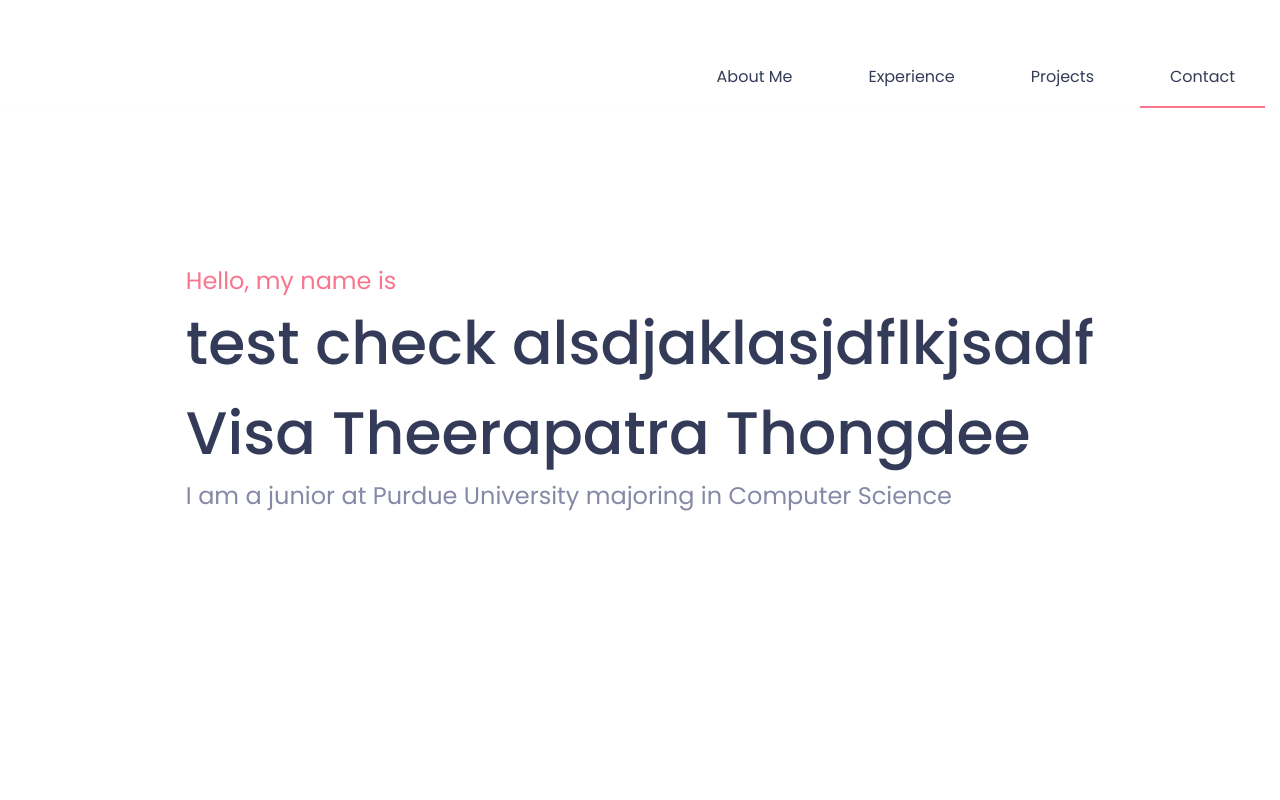
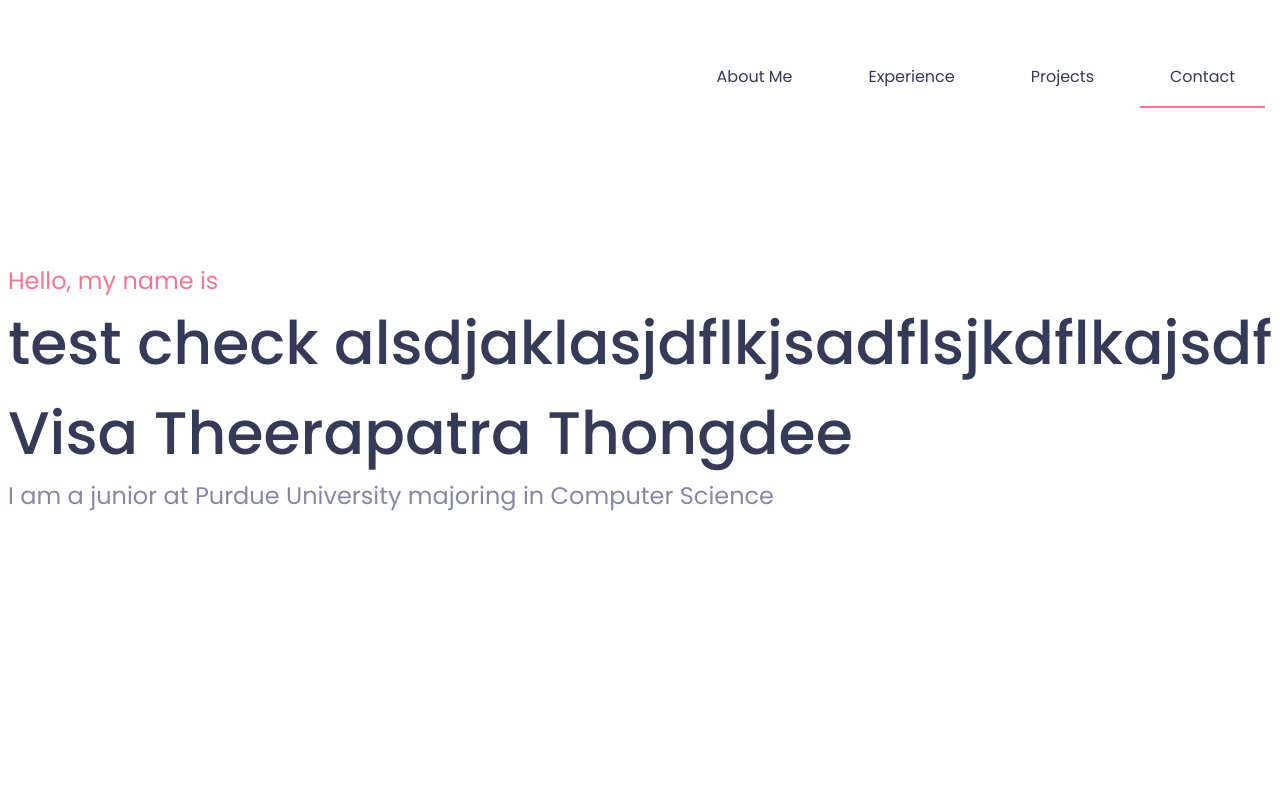
Before and after one commit to visathongdee/personal-website, a React (Create React App) app in the folder my-app/: page / in a window 1280 px wide. Shown: the top 800 px of the page. Built offline with nearby package versions, Linux system fonts and the light colour scheme.

Commit message:
github account test plspls

```diff
--- a/my-app/src/pages/sections/landing.js
+++ b/my-app/src/pages/sections/landing.js
@@ -14,7 +14,7 @@ export default function Landing() {
           Hello, my name is
         </h2>
         <h1 style={{ fontSize: "60px", margin: "0px", textAlign: "left" }}>
-          test check alsdjaklasjdflkjsadf
+          test check alsdjaklasjdflkjsadflsjkdflkajsdf
         </h1>
         <h1 style={{ fontSize: "60px", margin: "0px", textAlign: "left" }}>
           Visa Theerapatra Thongdee
```
